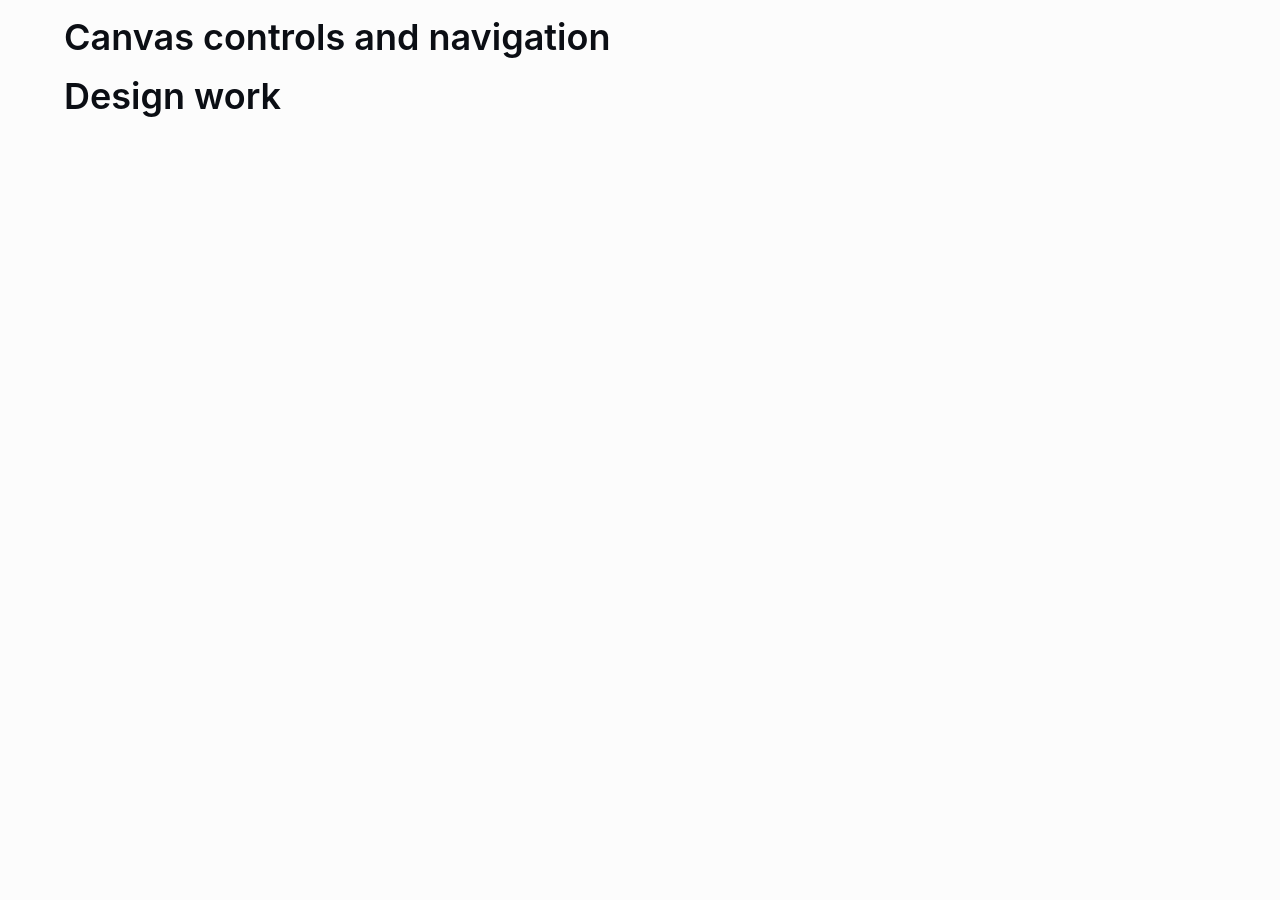
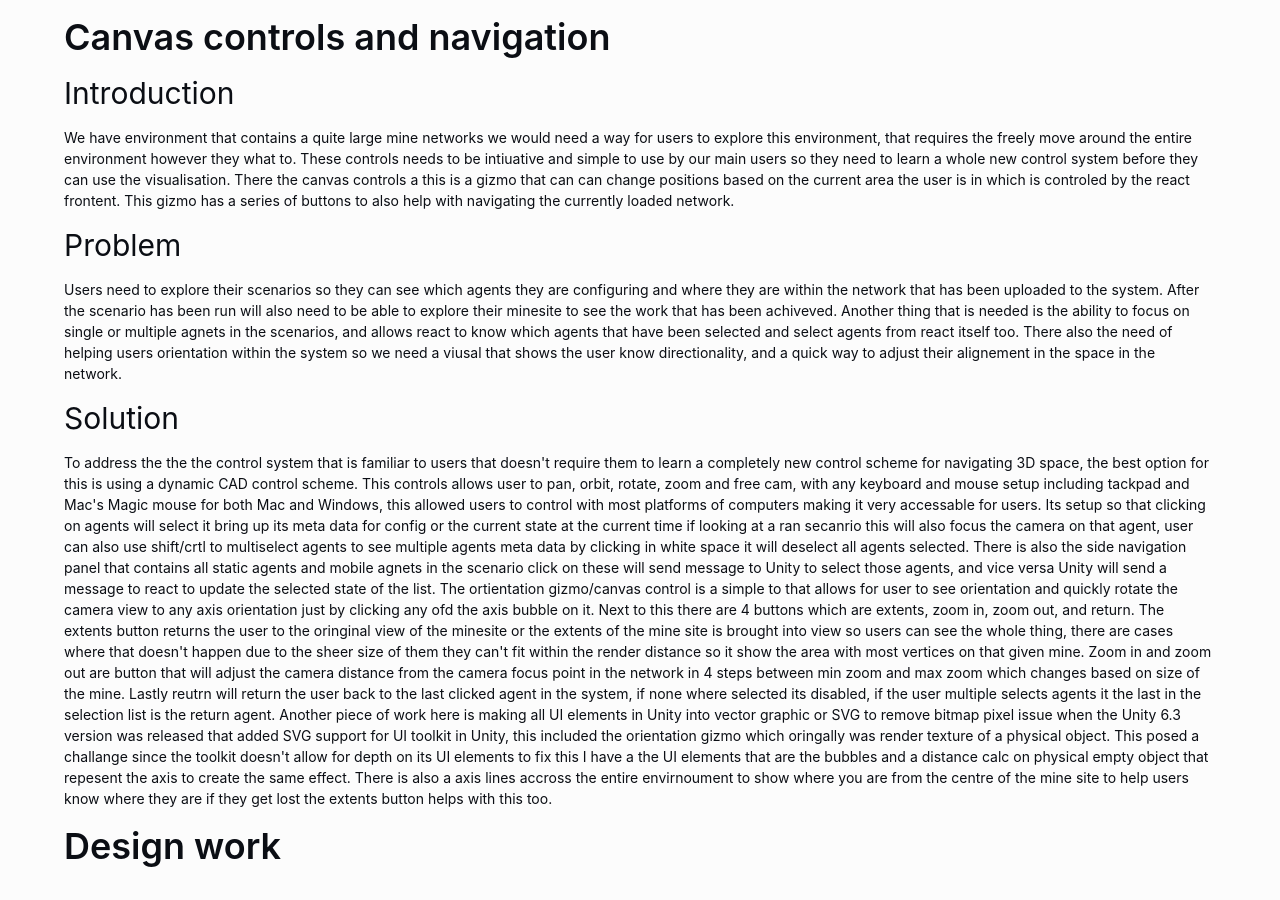
Before and after one commit to Grin-Code/Grin-Code.github.io, a React (Create React App) app in the folder web/: page /Idoba.sim in a window 1280 px wide. Shown: the part 1603-2503 px from the top of the page. Before the commit the page ends 1753 px from the top, so only its background shows below. Built offline with nearby package versions, Linux system fonts and the light colour scheme.

Commit message:
controls case stufy

```diff
--- a/web/src/Pages/Idoba.sim.tsx
+++ b/web/src/Pages/Idoba.sim.tsx
@@ -45,7 +45,7 @@ export default function IdobaSim() {
         </Typography>
 
         <Typography variant="h2">Network error visualisation</Typography>
-        <Typography variant="h3">Introduciton</Typography>
+        <Typography variant="h3">Introduction</Typography>
         <Typography variant="body1">
           Some times when users create the model and upload the files to idoba.sim Data ingestion there will be network errors or warnings, where errors are showstopper since it will not work in the model and warning will still run but might cause some issues with the model.
           Since we needed a way to show any issues with client networks to them that dosen't requrie help from idoba to be able to use their network a network validation system was developed that creates a list of errors, warning and auto fixes that exist in the network.
@@ -55,15 +55,41 @@ export default function IdobaSim() {
         <Typography variant="body1">
            While we could just provide a least of every on the network in a list which while does work but has the issue of with usablity and helping the users resolve any warning or errors with their network.
            The issues are devided up by types of of errors, warning and fixes, each of these contain some meta data to point to the area with the issues. With the main users for this feature being mining engineers who made their minesite models
-           in Deswik or other modeling software, needs a way to be able to viusally identify the Solution and be able to locate it viusally and quickely
+           in Deswik or other modeling software, needs a way to be able to viusally identify the Solution and be able to locate it viusally and quickely.
         </Typography>
         <Typography variant="h3">Solution</Typography>
           We identified 1 autofix, 2 warning, and 1 error, first the only autofix identified are disconnected road from the rest of the network less than a meter from another vertex in another road.
           The 2 warnings the first one is the same as the auto fix but greater than a meter, the other is alternating segment types in each road each vertex contains a segment type if these change on the same road and the error is static agent not on a road.
           With these errors we need a clear way to show the issues on the network so we had visual and written log of any issue found with the users network, that allowed users to interigate the road vertices by clicking any vertex issue or not which will provide meta data for that
-          vertex that can bet taken to Deswik to fix if needed. Each of the visulaisations have unique shaders to provide a clear different look for each network error that clearly indicate which vertices are affected area that it will affect of the road between vertices if appliable.
+          vertex that can bet taken to Deswik to fix if needed. Each of the visualisation have unique shaders to provide a clear different look for each network error that clearly indicate which vertices are affected area that it will affect of the road between vertices if appliable.
           The vertices marks are from the users network file that are encoded into an image to produce a dot with centre line through them.
         <Typography variant="h2">Canvas controls and navigation</Typography>
+        <Typography variant="h3">Introduction</Typography>
+        <Typography variant="body1">
+          We have environment that contains a quite large mine networks we would need a way for users to explore this environment, that requires the freely move around the entire environment however they what to. These controls needs to be intiuative and
+          simple to use by our main users so they need to learn a whole new control system before they can use the visualisation. There the canvas controls a this is a gizmo that can can change positions based on the current area the user is in which is controled by the react frontent.
+          This gizmo has a series of buttons to also help with navigating the currently loaded network.
+        </Typography>
+        <Typography variant="h3">Problem</Typography>
+         <Typography  variant="body1">
+         Users need to explore their scenarios so they can see which agents they are configuring and where they are within the network that has been uploaded to the system. After the scenario has been run will also need to be able to explore their minesite to see the work that
+         has been achiveved. Another thing that is needed is the ability to focus on single or multiple agnets in the scenarios, and allows react to know which agents that have been selected and select agents from react itself too. There also the need of helping users orientation within the system
+         so we need a viusal that shows the user know directionality, and a quick way to adjust their alignement in the space in the network.
+         </Typography>
+        <Typography variant="h3">Solution</Typography>
+        <Typography  variant="body1">
+        To address the the the control system that is familiar to users that doesn't require them to learn a completely new control scheme for navigating 3D space, the best option for this is using a dynamic CAD control scheme. This controls allows user to pan, orbit, rotate, zoom and free cam, with any keyboard and mouse
+        setup including tackpad and Mac's Magic mouse for both Mac and Windows, this allowed users to control with most platforms of computers making it very accessable for users. Its setup so that clicking on agents will select it bring up its meta data for config or the current state at the current time if looking at a ran secanrio this will also focus the camera on that agent,
+        user can also use shift/crtl to multiselect agents to see multiple agents meta data by clicking in white space it will deselect all agents selected. There is also the side navigation panel that contains all static agents and mobile agnets in the scenario click on these will send message to Unity to select those agents, and vice versa Unity will send a message to react to update the
+        selected state of the list.
+
+        The ortientation gizmo/canvas control is a simple to that allows for user to see orientation and quickly rotate the camera view to any axis orientation just by clicking any ofd the axis bubble on it. Next to this there are 4 buttons which are extents, zoom in, zoom out, and return.
+        The extents button returns the user to the oringinal view of the minesite or the extents of the mine site is brought into view so users can see the whole thing, there are cases where that doesn't happen due to the sheer size of them they can't fit within the render distance so it show the area with most vertices on that given mine.
+        Zoom in and zoom out are button that will adjust the camera distance from the camera focus point in the network in 4 steps between min zoom and max zoom which changes based on size of the mine. Lastly reutrn will return the user back to the last clicked agent in the system, if none where selected its disabled, if the user multiple selects
+        agents it the last in the selection list is the return agent.
+        Another piece of work here is making all UI elements in Unity into vector graphic or SVG to remove bitmap pixel issue when the Unity 6.3 version was released that added SVG support for UI toolkit in Unity, this included the orientation gizmo which oringally was render texture of a physical object. This posed a challange since
+        the toolkit doesn't allow for depth on its UI elements to fix this I have a the UI elements that are the bubbles and a distance calc on physical empty object that repesent the axis to create the same effect. There is also a axis lines accross the entire envirnoument to show where you are from the centre of the mine site to help users know where they are if they get lost the extents button helps with this too.
+        </Typography>
         <Typography variant="h2">Design work</Typography>
       </Box>
     </Box>
```
